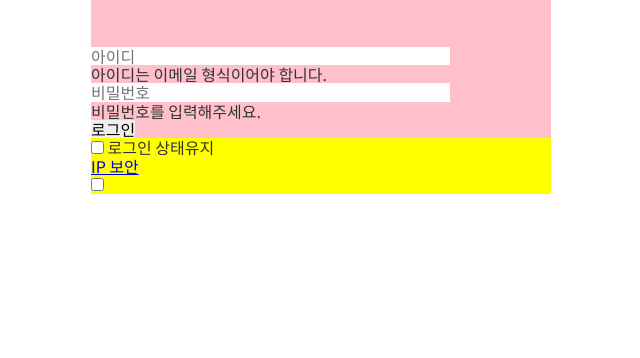
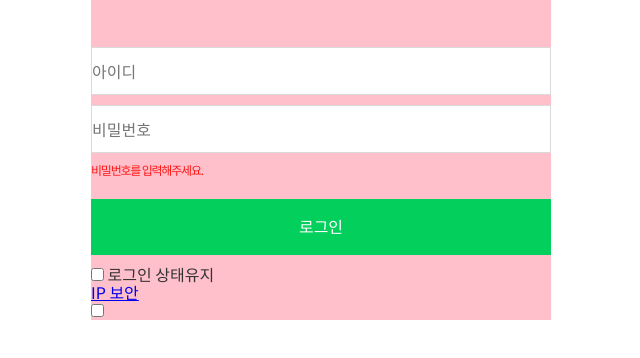
Before and after one commit to JOOMIOK/naver-sass, a website: page index.html in a window 1280 px wide. Shown: the part 150-508 px from the top of the page, without its empty margins (319-959 px from the left). Drawn offline with Linux system fonts and the light colour scheme.

Commit message:
폼관련 공통 디자인 작성 및 로그인 영역에 콘텐츠 배치

```diff
--- /dev/null
+++ b/scss/_form.scss
@@ -0,0 +1,29 @@
+.formControl{
+    &__input{
+        width: 100%;
+        height: 48px;
+        border: 1px solid $border-dafault;
+    }
+
+    &__button{
+        width: 100%;
+        height: 56px;
+        color: $text-dark;
+        background: $primary;
+        padding: 0;
+        border: 0;
+    }
+}
+
+// 에러메세지
+.errorMessage{
+    display: none;
+    font-size: rem(12px);
+    line-height: 1.5;
+    letter-spacing: -0.1em;
+    color: $warning;
+}
+
+.is--invalid .errorMessage{
+    display: block;
+}
--- a/scss/_login.scss
+++ b/scss/_login.scss
@@ -14,7 +14,7 @@
  }
 }
 
-//로고
+// 로고
 .logo{
     @include autoMargin;
 
@@ -42,16 +42,30 @@
     }
 }
 
-//로그인 폼
+// 로그인 폼
 .loginForm__container{
     @include flexbox(column);
 
     @include desktop{
         @include boxFixed;
     }
+
+    .errorMessage{
+        margin-top: 8px;
+    }
  }
 
+.userPassword{
+    margin-top:10px ;
+}
+
 .userSelectInfo{
-    background: yellow;
     order: 1;
+    margin-top: 10px;
 }
+
+.loginButton{
+margin-top: 20px;
+}
+
+// 폼 관련 입력 서식
--- a/scss/_variable.scss
+++ b/scss/_variable.scss
@@ -8,10 +8,13 @@ $silverDark: #666;
 $blackDark: #333;
 $blackAlpha10: rgba(#000, 0.1);
 
+
 $default: $white;
 $primary: $green;
 $secondary: $silver;
 $text: $blackDark;
+$text-dark: $white;
 $alpha: $blackAlpha10;
 $warning: $red;
 $outline: $blue;
+$border-dafault: $silverLight;
--- a/scss/index.scss
+++ b/scss/index.scss
@@ -4,4 +4,5 @@
 @import "./utils";
 @import "./base";
 //@import "./mq";
+@import "./form";
 @import "./login";
```
Also changed, not shown: css/index.css, 1 other file.
